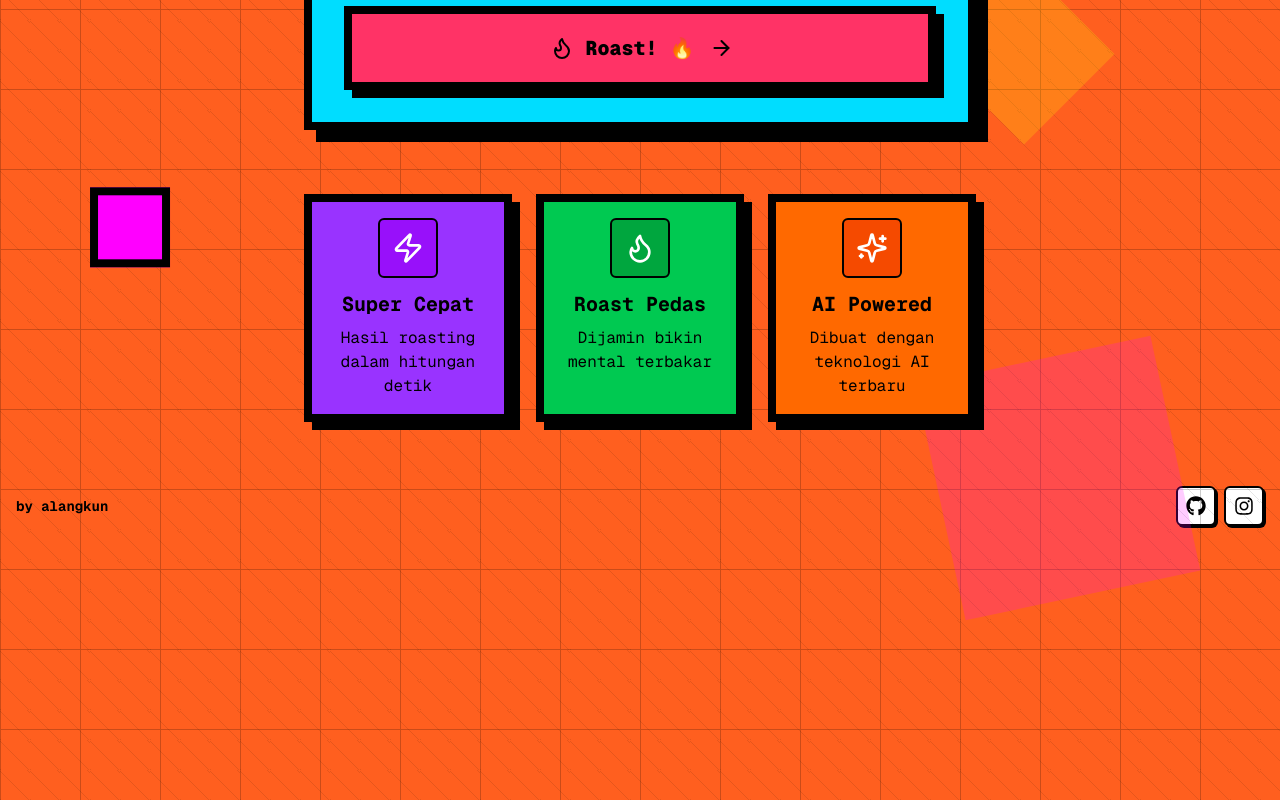
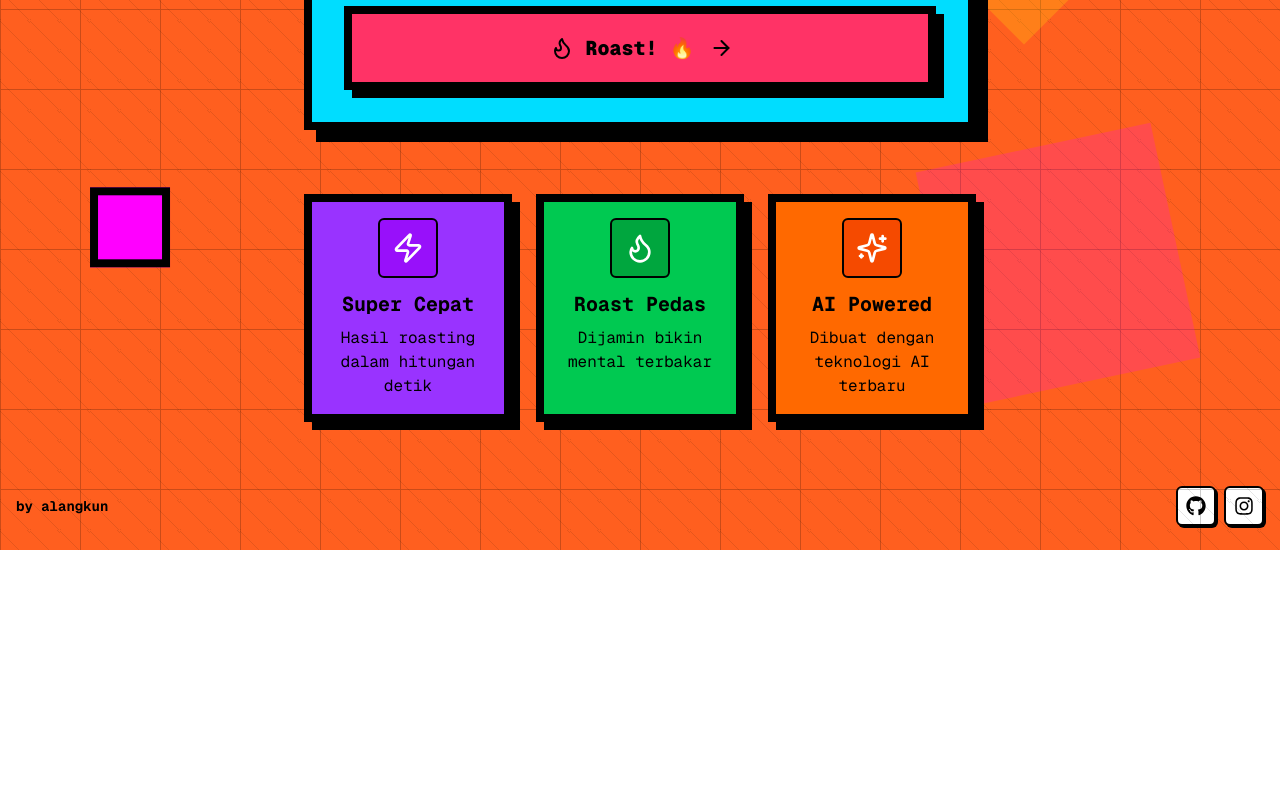
Before and after one commit to syahrulnizam7/roastgram, a Next.js app: page / in a window 1280 px wide. Shown: the part 550-1350 px from the top of the page. After the commit the page ends 1100 px from the top, so only its background shows below. Built offline with nearby package versions, Linux system fonts and the light colour scheme; no server answers; the database is empty.

Commit message:
cancel ads

```diff
--- a/app/layout.tsx
+++ b/app/layout.tsx
@@ -95,7 +95,7 @@ export default function RootLayout({
         <ReCaptchaProvider>
           {children}
           <Analytics />
-          <Adsterra />
+          {/* <Adsterra /> */}
         </ReCaptchaProvider>
       </body>
     </html>
--- a/app/page.tsx
+++ b/app/page.tsx
@@ -338,7 +338,7 @@ export default function Home() {
       </div>
 
       <Footer />
-      <Adbanner />
+      {/* <Adbanner /> */}
     </main>
   );
 }
```
